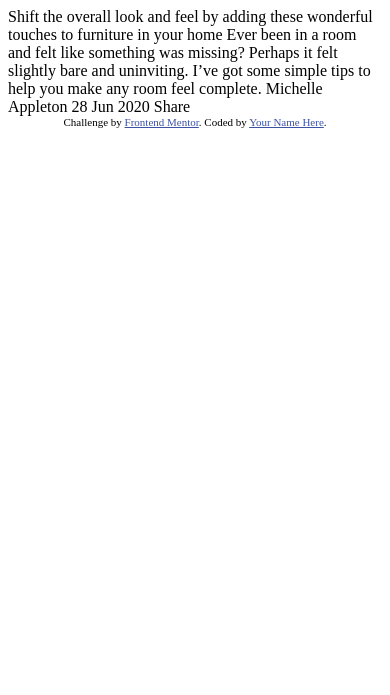
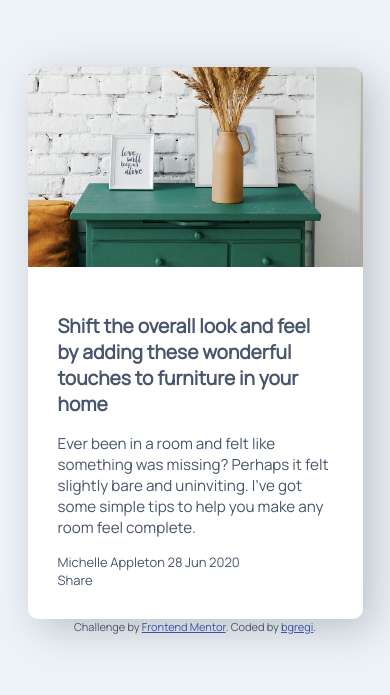
Before and after one commit to bgregi/fm-article-preview-component, a plain HTML site: page index.html in a window 390 px wide. Drawn offline with Linux system fonts and the light colour scheme.

Commit message:
First changes to HTML and CSS for mobile layout

```diff
--- a/index.html
+++ b/index.html
@@ -1,36 +1,47 @@
 <!DOCTYPE html>
 <html lang="en">
     <head>
-  <meta charset="UTF-8">
-  <meta name="viewport" content="width=device-width, initial-scale=1.0"> <!-- displays site properly based on user's device -->
+        <meta charset="UTF-8" />
+        <meta name="viewport" content="width=device-width, initial-scale=1.0" />
+        <!-- displays site properly based on user's device -->
 
-  <link rel="icon" type="image/png" sizes="32x32" href="./images/favicon-32x32.png">
+        <link
+            rel="icon"
+            type="image/png"
+            sizes="32x32"
+            href="./images/favicon-32x32.png"
+        />
+
+        <link rel="stylesheet" href="styles.css" />
 
         <title>Frontend Mentor | Article preview component</title>
-
-  <!-- Feel free to remove these styles or customise in your own stylesheet 👍 -->
-  <style>
-    .attribution { font-size: 11px; text-align: center; }
-    .attribution a { color: hsl(228, 45%, 44%); }
-  </style>
     </head>
     <body>
-
+        <main>
+            <img src="images/drawers.jpg" alt="Drawers" />
+            <div class="text">
+                <h1>
                     Shift the overall look and feel by adding these wonderful
                     touches to furniture in your home
-
-  Ever been in a room and felt like something was missing? Perhaps
-  it felt slightly bare and uninviting. I’ve got some simple tips
-  to help you make any room feel complete.
-
-  Michelle Appleton
-  28 Jun 2020
-
-  Share
+                </h1>
+                <p>
+                    Ever been in a room and felt like something was missing?
+                    Perhaps it felt slightly bare and uninviting. I’ve got some
+                    simple tips to help you make any room feel complete.
+                </p>
+                <footer>Michelle Appleton 28 Jun 2020</footer>
+                <footer>Share</footer>
+            </div>
+        </main>
 
         <div class="attribution">
-    Challenge by <a href="https://www.frontendmentor.io?ref=challenge" target="_blank">Frontend Mentor</a>.
-    Coded by <a href="#">Your Name Here</a>.
+            Challenge by
+            <a
+                href="https://www.frontendmentor.io?ref=challenge"
+                target="_blank"
+                >Frontend Mentor</a
+            >. Coded by
+            <a href="https://github.com/bgregi" target="_blank">bgregi</a>.
         </div>
     </body>
 </html>
--- /dev/null
+++ b/styles.scss
@@ -0,0 +1,73 @@
+// COLORS
+
+// - Very Dark Grayish Blue
+$vd-grayblue: hsl(217, 19%, 35%);
+// - Desaturated Dark Blue
+$darkblue: hsl(214, 17%, 51%);
+// - Grayish Blue
+$grayblue: hsl(212, 23%, 69%);
+// - Light Grayish Blue (background)
+$l-grayblue: hsl(210, 46%, 95%);
+
+// FONTS
+
+@font-face {
+    font-family: Manrope;
+    src: url(fonts/Manrope-Regular.ttf);
+}
+
+body {
+    font-family: Manrope;
+    font-size: 13px;
+    font-weight: 500;
+    padding: 15% 5%;
+    display: flex;
+    flex-direction: column;
+    justify-content: space-around;
+    background-color: $l-grayblue;
+    color: $vd-grayblue;
+}
+
+main {
+    border-radius: 10px;
+    box-shadow: 10px 10px 40px rgba(0, 0, 0, 0.2);
+    background-color: white;
+}
+
+img {
+    width: 100%;
+    border-radius: 10px 10px 0 0;
+    height: 200px;
+    object-fit: cover;
+    object-position: 0 20%;
+
+}
+
+.text {
+    padding: 30px;
+}
+
+h1 {
+    font-size: 1.2rem;
+    font-weight: bolder;
+}
+
+p {
+    font-size: .95rem;
+}
+
+
+
+
+
+
+
+
+.attribution {
+    font-size: 11px;
+    text-align: center;
+
+}
+.attribution a {
+    color: hsl(228, 45%, 44%);
+}
```
Also changed, not shown: fonts/Manrope-Bold.ttf (added), fonts/Manrope-ExtraBold.ttf (added), fonts/Manrope-ExtraLight.ttf (added), fonts/Manrope-Light.ttf (added), fonts/Manrope-Medium.ttf (added), fonts/Manrope-Regular.ttf (added), fonts/Manrope-SemiBold.ttf (added), styles.css (added), 1 other file. Lines whose indentation alone changed are shown as unchanged.
